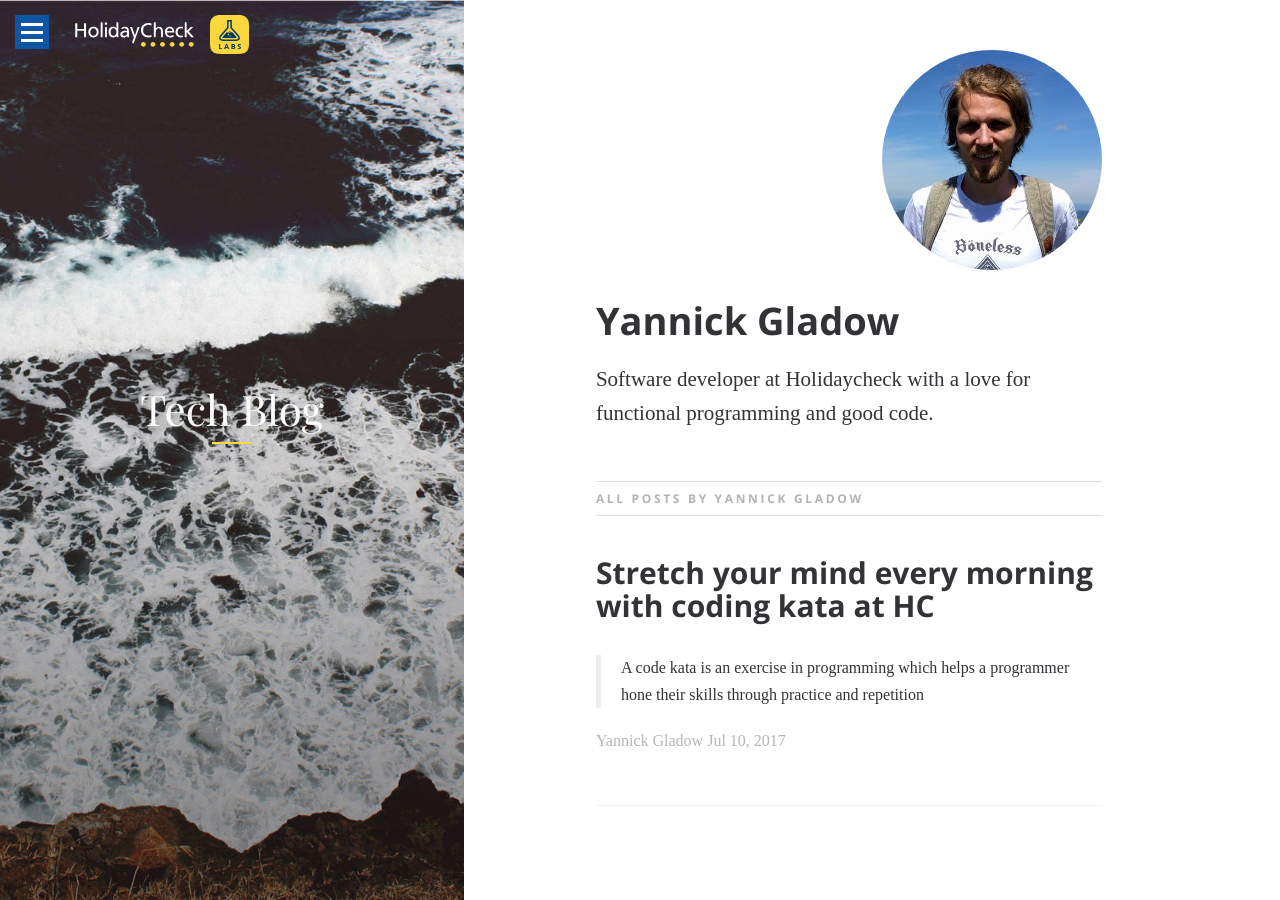
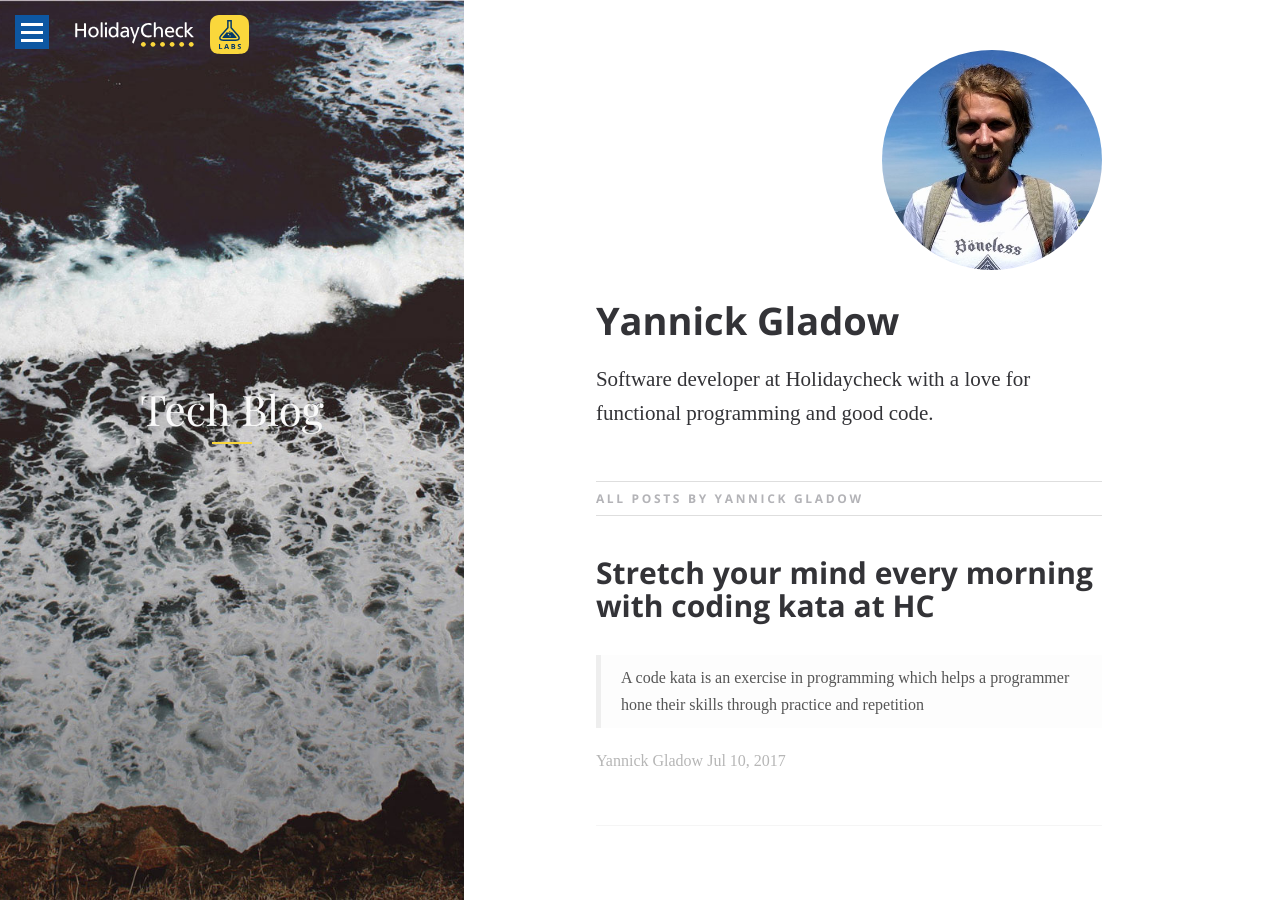
Before and after one commit to holidaycheck/tech-blog, a Jekyll site: the page built from authors/author-yannickgladow.md, in a window 1280 px wide. Built offline with Jekyll 4.4.1, drawn with Linux system fonts in a browser that asks for light colours; some web fonts are replaced.

Commit message:
Style blockquote tag

```diff
--- a/_sass/partials/_single.sass
+++ b/_sass/partials/_single.sass
@@ -48,8 +48,10 @@
     border: 1px solid #dededc
 
 blockquote
-    +font-size(24)
-    padding: 0 20px
+    +font-size(20)
+    padding: 10px 20px
+    background-color: #fdfdfd
+    color: #555555
 
 .pullquote
     text-align: center
```
